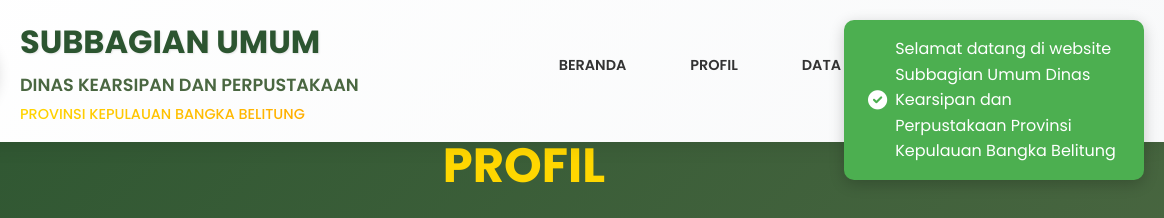
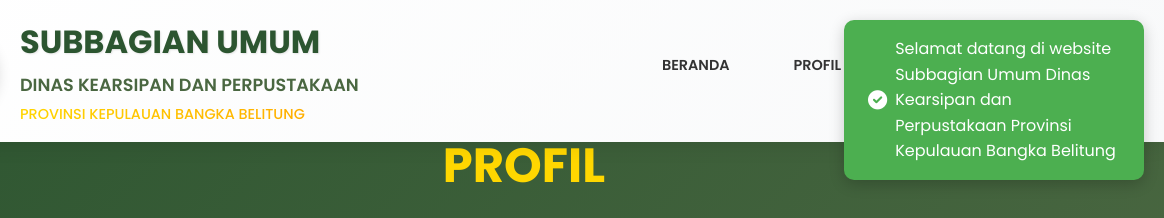
Before and after one commit to SubbagumumDKPUSBabel/web, a website: page profil.html in a window 1280 px wide. Shown: the top 218 px of the page, 116-1280 px from the left. Drawn offline with Linux system fonts and the light colour scheme.

Commit message:
Add files via upload

```diff
--- a/profil.html
+++ b/profil.html
@@ -226,7 +226,6 @@
                 <ul id="primary-navigation" class="nav-menu">
                     <li><a href="index.html">BERANDA</a></li>
                     <li><a href="profil.html" class="active">PROFIL</a></li>
-                    <li><a href="index.html#data">DATA</a></li>
                     <li><a href="index.html#galeri">GALERI</a></li>
                     <li class="dropdown">
                         <a href="#" class="dropdown-toggle">LAPOR BOS</a>
```
